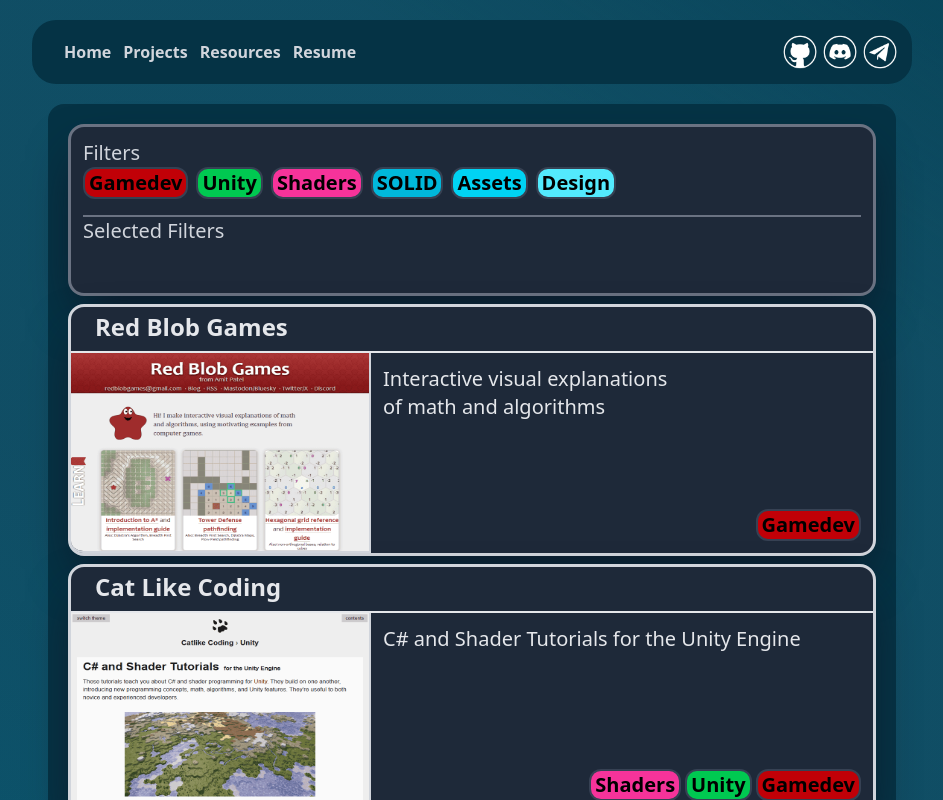
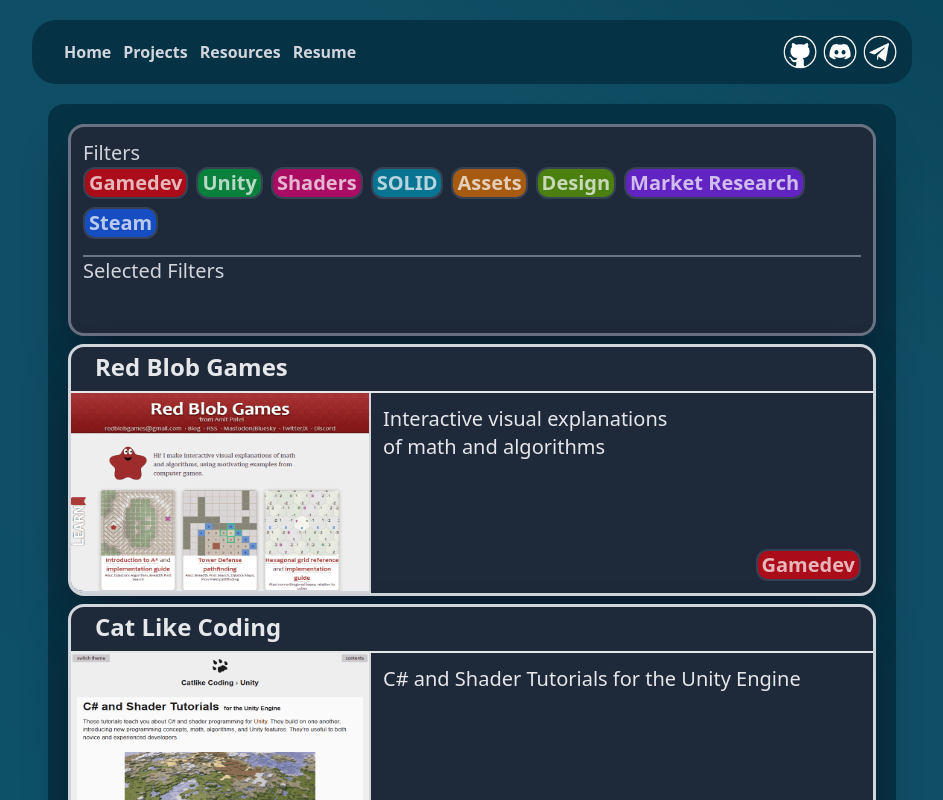
Before and after one commit to Vintall/vintall.github.io, a Vue app: page /#/resources in a window 1280 px wide. Shown: the top 800 px of the page, without its empty margins (168-1111 px from the left). Built offline with nearby package versions, Linux system fonts and the light colour scheme.

Commit message:
Tag color adjustment, test preview

```diff
--- a/index.html
+++ b/index.html
@@ -6,7 +6,7 @@
     <meta name="viewport" content="width=device-width, initial-scale=1.0">
     <meta property="og:title" content="Vintall.github.io" />
     <meta property="og:description" content="List of usefull gamedev resources" />
-    <meta property="og:image" content="src/assets/media/preview.png" />
+    <meta property="og:image" content="https://github.com/Vintall/vintall.github.io/blob/develop/src/assets/media/preview.png" />
     <meta property="og:url" content="https://vintall.github.io" />
     <meta property="og:type" content="website" />
     <link href="src/assets/main.css" rel="stylesheet">
--- a/src/assets/data/ResourcesData.js
+++ b/src/assets/data/ResourcesData.js
@@ -10,12 +10,14 @@
 export const getTagById = (id) => tags.value.find(tag => tag.id === id)
 
 export const tags = ref([
-  { id: 'Gamedev', text: 'Gamedev', color: 'bg-red-700' },
-  { id: 'Unity', text: 'Unity', color: 'bg-green-500' },
-  { id: 'Shaders', text: 'Shaders', color: 'bg-pink-500' },
-  { id: 'Solid', text: 'SOLID', color: 'bg-cyan-500' },
-  { id: 'FreeAssets', text: 'Assets', color: 'bg-cyan-400' },
-  { id: 'Design', text: 'Design', color: 'bg-cyan-300' },
+  { id: 'Gamedev', text: 'Gamedev', color: 'bg-red-600/70' },
+  { id: 'Unity', text: 'Unity', color: 'bg-green-600/70' },
+  { id: 'Shaders', text: 'Shaders', color: 'bg-pink-600/70' },
+  { id: 'Solid', text: 'SOLID', color: 'bg-cyan-600/70' },
+  { id: 'FreeAssets', text: 'Assets', color: 'bg-amber-600/70' },
+  { id: 'Design', text: 'Design', color: 'bg-lime-600/70' },
+  { id: 'Market', text: 'Market Research', color: 'bg-violet-600/70'},
+  { id: 'Steam', text: 'Steam', color: 'bg-blue-600/70'},
 ])
 
 const resourceCards = ref([
--- a/src/components/ResourceCardTag.vue
+++ b/src/components/ResourceCardTag.vue
@@ -12,7 +12,7 @@
 </script>
 
 <template>
-  <a :class="color" class="flex text-black font-bold text-2xs self-center h-min-7 w-min-3 px-1 bg-repeat-round rounded-xl border-gray-700 border-2">
+  <a :class="color" class="flex text-white/70 font-bold text-2xs self-center h-min-7 w-min-3 px-1 bg-repeat-round rounded-xl border-gray-700 border-2">
     {{ text }}
   </a>
 </template>
```
Also changed, not shown: 1 other file (tests, documents, lock files or other folders).
